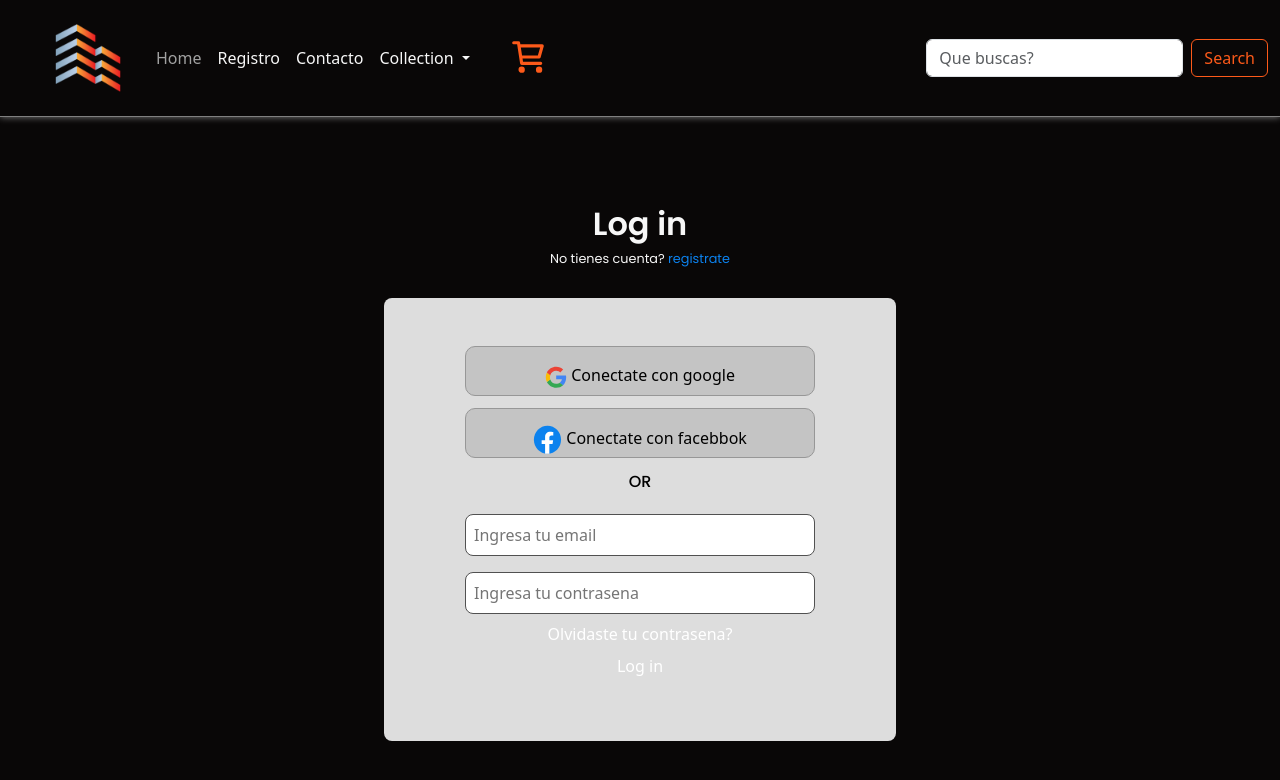
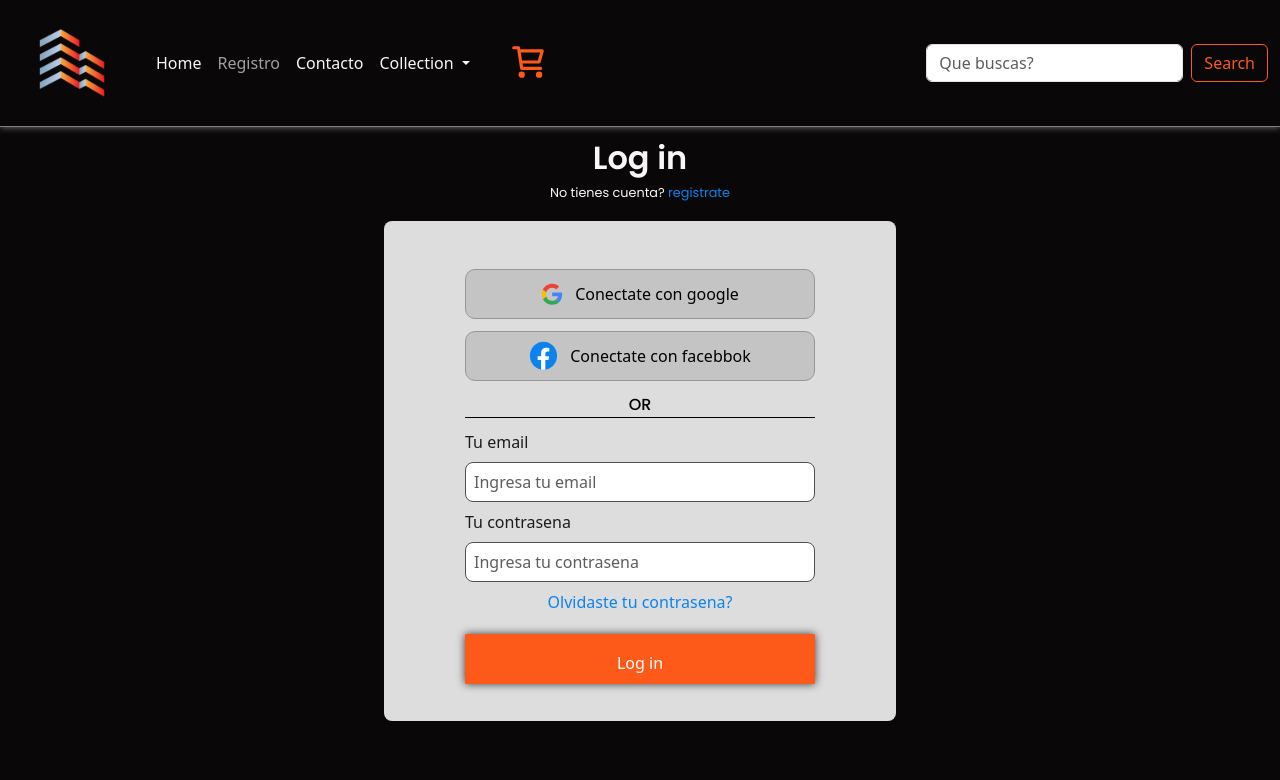
Before and after one commit to dlc2109/tienda-online, a plain HTML site: page pages/login.html in a window 1280 px wide. Drawn offline with nearby package versions, Linux system fonts and the light colour scheme.

Commit message:
animaciones

```diff
--- a/pages/login.html
+++ b/pages/login.html
@@ -19,8 +19,9 @@
    <header>
     <nav class="navbar navbar-expand-lg ">
       <div class="container-fluid">
-        <a class="navbar-brand" href="#"></a>
-        <img class="logo" src="../images/logo.png" alt="logo">
+        <a class="navbar-brand" href="../index.html">
+        <img class="logo" src="../images/logo.png" alt="logo" href="../index.html">
+        </a>
         <button class="navbar-toggler" type="button" data-bs-toggle="collapse" data-bs-target="#navbarScroll"
           aria-controls="navbarScroll" aria-expanded="false" aria-label="Toggle navigation">
           <span class="navbar-toggler-icon"></span>
@@ -28,10 +29,10 @@
         <div class="collapse navbar-collapse" id="navbarScroll">
           <ul class="navbar-nav me-auto my-2 my-lg-0 navbar-nav-scroll" style="--bs-scroll-height: 100px;">
             <li class="nav-item">
-              <a class="nav-link active navbar-ligh" aria-current="page" href="#">Home</a>
+              <a class="nav-link navbar-ligh" aria-current="page" href="../index.html">Home</a>
             </li>
             <li class="nav-item">
-              <a class="nav-link" href="#">Registro</a>
+              <a class="nav-link active" href="#">Registro</a>
             </li>
             <li class="nav-item">
               <a class="nav-link" href="#">Contacto</a>
@@ -83,12 +84,12 @@
       <p> OR </p>
     </div>
     <div class="inputs">
-      <label for="email"> </label>
+      <label for="email">Tu email</label>
       <input class="email" type="email" id="email" placeholder="Ingresa tu email" required>
-       <label for="password"> </label>
+       <label for="password">Tu contrasena</label>
       <input class="password" type="password" id="password" placeholder="Ingresa tu contrasena" required>
       <a href="#"><span class="contrasena-link">Olvidaste tu contrasena?</span></a>
-      <a href="#"> Log in</a>
+     <a class="log__btn2" href="#">Log in</a>
     </div>
   </div>
 </div>
--- a/style/scss/components/btn.scss
+++ b/style/scss/components/btn.scss
@@ -14,15 +14,39 @@
         background-color: $color-btn-primary;
         border-color: white;
     }
+
   }
   a{
     text-align: center;
     justify-content: center;
   }
-  .log__btn{
-    display: flex;
+    .log__btn{
+      display: flex;
     flex-direction: column;
-     width: 250px;
+    width: 250px;
+    height: 50px;
+    background-color:$color-btn-primary;
+    padding: 1rem 1.2rem;
+    border-radius: 1px;
+    border: 1px solid grey !important;
+    margin-bottom: 32px;
+    box-shadow: 0 0 8px 0 rgb(58, 58, 58);
+       &:hover{
+        background-color: #A5BED7;
+        border:solid 1px rgb(217, 217, 217) !important;
+
+    }
+
+  }
+  a{
+    text-align: center;
+    justify-content: center;
+  }
+
+
+  .log__btn2{
+
+     width: 350px;
     height: 50px;
     background-color:$color-btn-primary;
     padding: 1rem 1.2rem;
@@ -59,19 +83,24 @@
     color: white;
   }
   .icon-btn{
-
+     text-align: center;
      width: 350px;
     height: 50px;
+    display: flex;
+    align-items: center;
+    justify-content: center;
+    flex-direction: row;
+     gap: 12px;
     background-color:#C4C4C4;
     padding: 1rem 1.2rem;
     border-radius: 10px;
     border: solid 1px  rgb(151, 151, 151);
+    cursor: pointer;
 
-
-    //     &:hover{
-    //     background-color: #A1BBD4;
-    //     border-color: rgb(173, 173, 173) !important;
-    // }
+        &:hover{
+        background-color: #A1BBD4;
+        border-color: rgb(160, 160, 160) !important;
+    }
   }
   a{
     text-align: center;
--- a/style/scss/components/cards.scss
+++ b/style/scss/components/cards.scss
@@ -1,103 +1,74 @@
+
+
+
 // @use "../abstract/variables" as *;
-// #card__products{
-// .wrapper-container{
-// margin: 150px 0;
-// display: flex;
-// flex-flow: row wrap;
-// justify-content: space-evenly;
-// gap: 10px;
-// }
 
-// .img__card1{
+// #card__products {
+//   .wrapper-container {
+//     margin: 150px 0;
+//     display: flex;
+//     flex-flow: row wrap;
+//     justify-content: space-evenly;
+//     gap: 10px;
+//   }
+
+//   .img__card1,
+//   .img__card2,
+//   .img__card3 {
 //     width: 361px;
 //     height: 446px;
 //     border-radius: 5px;
 //     position: relative;
-//       overflow: hidden;
-//         box-shadow: 2px 6px 5px -1px rgba(91, 91, 91, 0.75);
-//         -webkit-box-shadow: 2px 6px 5px -1px rgba(91, 91, 91, 0.75);
-//         -moz-box-shadow: 2px 6px 5px -1px rgba(91, 91, 91, 0.75);
-//         background-color: aliceblue;
+//     overflow: hidden;
+//     box-shadow: 2px 6px 5px -1px rgba(91, 91, 91, 0.75);
+//     -webkit-box-shadow: 2px 6px 5px -1px rgba(91, 91, 91, 0.75);
+//     -moz-box-shadow: 2px 6px 5px -1px rgba(91, 91, 91, 0.75);
 
-//         .img1{
-//         border-radius: 5px;
-//     }
-//     }
-//     .img__card2{
-//     width: 361px;
-//     height: 446px;
-//      border-radius: 5px;
-//       overflow: hidden;
-//       position: relative;
-//         box-shadow: 2px 6px 5px -1px rgba(91, 91, 91, 0.75);
-//         -webkit-box-shadow: 2px 6px 5px -1px rgba(91, 91, 91, 0.75);
-//         -moz-box-shadow: 2px 6px 5px -1px rgba(91, 91, 91, 0.75);
 
-//         .img2{
-//         border-radius: 5px;
-
-//     }
-//     }
-//     .img__card3{
-
-//     width: 361px;
-//     height: 446px;
-//     border-radius: 5px;
-//      overflow: hidden;
-//      position: relative;
-//         box-shadow: 2px 6px 5px -1px rgba(91, 91, 91, 0.75);
-//         -webkit-box-shadow: 2px 6px 5px -1px rgba(91, 91, 91, 0.75);
-//         -moz-box-shadow: 2px 6px 5px -1px rgba(91, 91, 91, 0.75);
-//     }
-//       .img3{
-//         border-radius: 5px;
-//     }
-//     .card__content{
-//     display: flex;
-//     flex-direction: column;
-//     justify-content: center;
-//     border-radius: 5px;
-//     align-items: center;
-//     margin: 24px 0px;
-//     background-color: rgb(188, 188, 188);
-//     position: absolute;
-//      bottom: -10rem;
-//      left: 0;
-//      right: 0;
-//      margin-inline: auto;
-//      opacity: 0;
-//      transition: opacity 0.3s, bottom 0.3s;
-//           &:hover{
-//         opacity: 1;
-//    bottom: 0;
-//      }
+//     .img1,
+//     .img2,
+//     .img3 {
+//       border-radius: 5px;
 //     }
 
-//     .btn__product{
-//         color:$color-link;
+//     .card__content {
+//       display: flex;
+//       flex-direction: column;
+//       justify-content: center;
+//       padding: 8px;
+//       border-radius: 8px;
+//       align-items: center;
+//       margin: 24px 0px;
+//       background-color:rgb(28, 28, 28);
+//       position: absolute;
+//       bottom: -10rem;
+//       left: 0;
+//       right: 0;
+//       margin-inline: auto;
+//       opacity: 0;
+//       transition: opacity 0.3s, bottom 0.3s;
+
+//       .btn__product {
+//         color: $color-link;
 //         display: flex;
 //         text-decoration: underline !important;
-//         margin: 4px ;
-//         &:hover{
+//         margin: 4px;
+//         opacity: 0.8;
+//         transition: opacity 0.3s;
 
-//         opacity: 1;
-//         transition: opacity .3s;
-//      }
+//         &:hover {
+//           opacity: 1;
+
+//         }
+//       }
 //     }
+
+//     &:hover .card__content {
+//       opacity: 1;
+//       bottom: 0;
+//     }
+//   }
 // }
-
-
-
-// @keyframes show {
-//     50%{
-//         transform: translateY(-10rem);
-//     }
-//     100%{
-//             transform: translateY(-7rem);
-//     }
-// }
-
-
 @use "../abstract/variables" as *;
 
 #card__products {
@@ -120,12 +91,18 @@
     box-shadow: 2px 6px 5px -1px rgba(91, 91, 91, 0.75);
     -webkit-box-shadow: 2px 6px 5px -1px rgba(91, 91, 91, 0.75);
     -moz-box-shadow: 2px 6px 5px -1px rgba(91, 91, 91, 0.75);
-
+    background-color: aliceblue;
+    cursor: pointer;
 
     .img1,
     .img2,
     .img3 {
       border-radius: 5px;
+      width: 100%;
+      height: 100%;
+      object-fit: cover;
+      transition: transform 0.6s cubic-bezier(0.22, 1, 0.36, 1);
+      will-change: transform;
     }
 
     .card__content {
@@ -136,14 +113,15 @@
       border-radius: 8px;
       align-items: center;
       margin: 24px 0px;
-      background-color:rgb(28, 28, 28);
+      background-color: rgb(28, 28, 28);
       position: absolute;
       bottom: -10rem;
       left: 0;
       right: 0;
       margin-inline: auto;
       opacity: 0;
-      transition: opacity 0.3s, bottom 0.3s;
+      transition: opacity 0.4s cubic-bezier(0.22, 1, 0.36, 1), bottom 0.6s cubic-bezier(0.22, 1, 0.36, 1);
+      will-change: opacity, bottom;
 
       .btn__product {
         color: $color-link;
@@ -155,9 +133,14 @@
 
         &:hover {
           opacity: 1;
-
         }
       }
+    }
+
+    &:hover .img1,
+    &:hover .img2,
+    &:hover .img3 {
+      transform: scale(1.08) translateY(-15px);
     }
 
     &:hover .card__content {
--- a/style/scss/pages/_login.scss
+++ b/style/scss/pages/_login.scss
@@ -4,14 +4,14 @@
     height: 100vh;
     display: flex;
     flex-direction: column;
-    justify-content: center;
+
     align-items: center;
       .log-tittle{
     display: flex;
     flex-direction: column;
     align-items: center;
     padding: 12px;
-    margin-bottom: 12px;
+    margin-bottom: 0px;
    }
    h1{
     font-weight: 600;
@@ -22,11 +22,11 @@
  }
 .log-in-container-parent{
     width: 40%;
-    height: 443px;
+    height: 500px;
     background-color: rgb(221, 221, 221);
-     margin-bottom: 100px;
+
      border-radius: 8px;
-
+     overflow: hidden;
 }
 .btn-container{
     display: flex;
@@ -45,8 +45,12 @@
 }
 .devider{
     p{
+        width: 350px;
+        text-align: center;
         color: black;
         margin: 12px ;
+        border-bottom: solid 1px black;
+
     }
 }
 .inputs{
@@ -55,8 +59,18 @@
     display: flex;
     flex-direction: column;
     gap: 8px;
+    input{
+        height: 50px;
 
+       &::placeholder {
+      color: rgb(93, 93, 93);
 
+    }
+    }
+    label{
+        font-weight: 500;
+        color: rgb(28, 28, 28);
+    }
 }
 .email{
  padding: 8px;
@@ -68,5 +82,11 @@
  padding: 8px;
  border: solid 1px rgb(81, 81, 81);
 }
+.contrasena-link{
+    color:$color-link;
+    }
+    a{
+        margin-bottom: 12px;
+    }
 
 }
--- a/style/scss/pages/_productos.scss
+++ b/style/scss/pages/_productos.scss
@@ -43,6 +43,11 @@
     overflow: hidden;
        margin: 0;
     padding: 0;
+    transform: translate(y -5px);
+    transition: transform 0.3s ease;
+    &:hover {
+      transform: translateY(-5px);
+    }
 
     img {
       width: 100%;
```
Also changed, not shown: index.html (+3 -3 lines), style/css/style.css, 1 other file.
